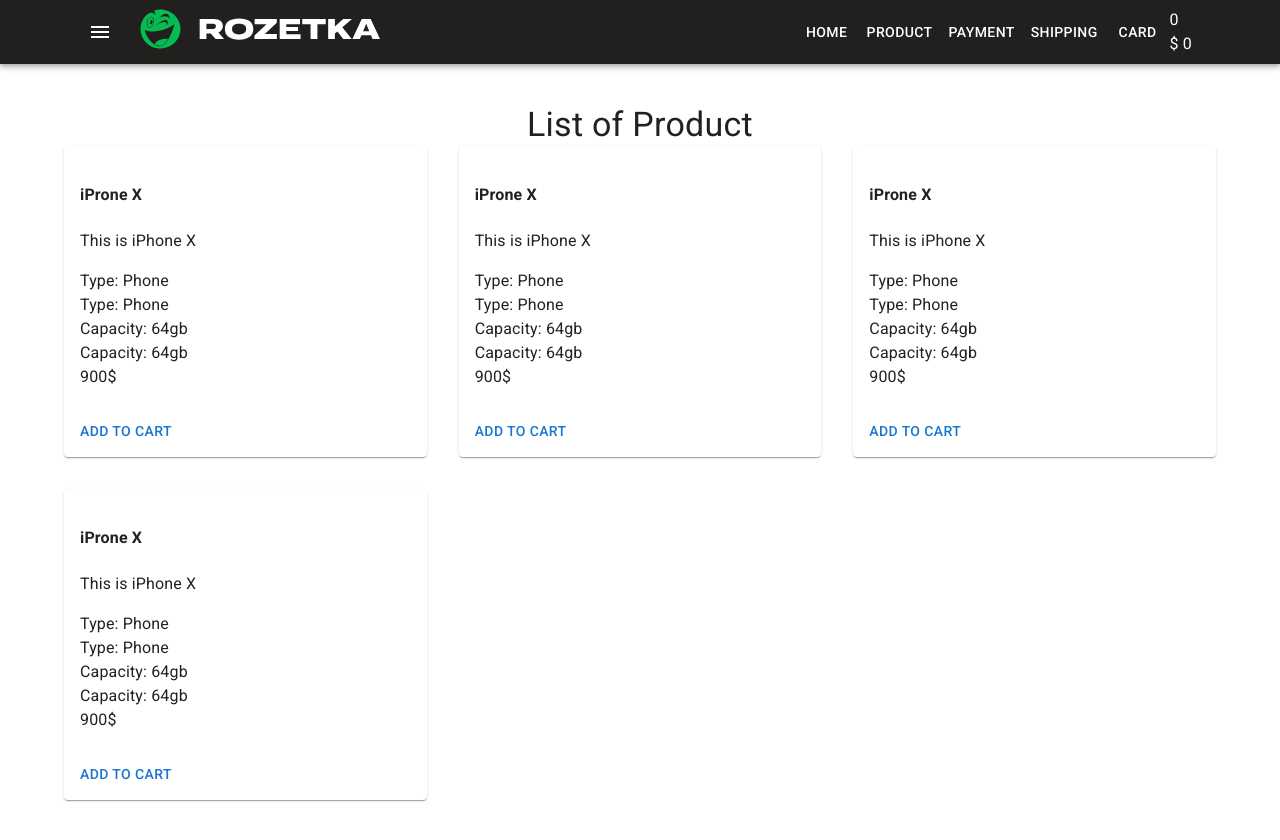
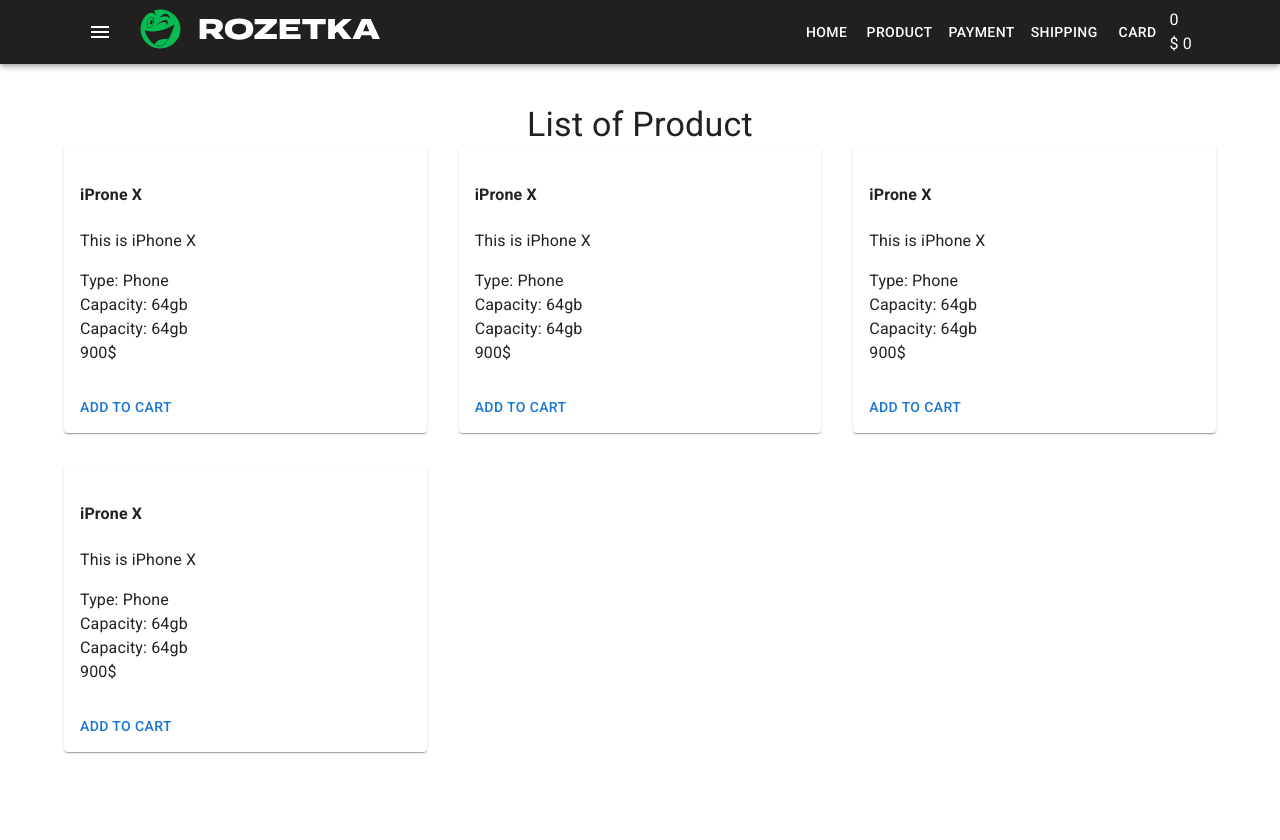
Before and after one commit to NikitOS-1/shop-project, a React (Create React App) app: page / in a window 1280 px wide. After the commit the page ends 800 px from the top, so only its background shows below. Built offline with nearby package versions, Linux system fonts and the light colour scheme.

Commit message:
change product

```diff
--- a/src/components/Products/ProductsListItem.tsx
+++ b/src/components/Products/ProductsListItem.tsx
@@ -8,7 +8,6 @@
       <CardContent>
         <h4 className="product-title">iProne X</h4>
         <p className="product-desc">This is iPhone X</p>
-        <div className="product-features">Type: Phone</div>
         <div className="product-features">Type: Phone</div>
         <div className="product-features">Capacity: 64gb</div>
         <div className="product-features">Capacity: 64gb</div>
```
